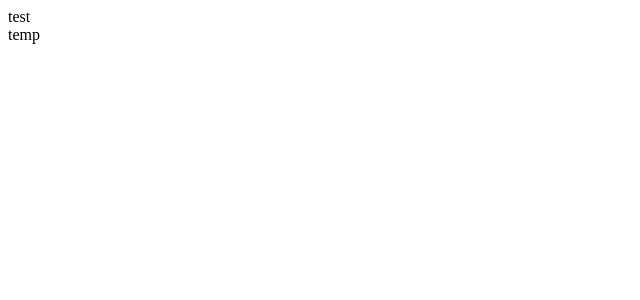
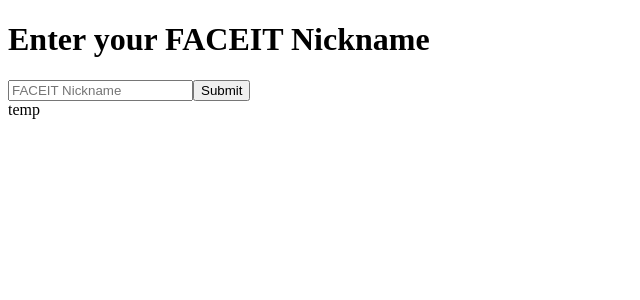
Before and after one commit to danpfister/faceit-stats, a React (Create React App) app: page / in a window 1280 px wide. Shown: the top 300 px of the page, without its empty margins (0-640 px from the left). Built offline with nearby package versions, Linux system fonts and the light colour scheme.

Commit message:
work in progress

```diff
--- a/src/App.js
+++ b/src/App.js
@@ -1,28 +1,16 @@
 import React, {useState, useEffect} from 'react';
 import './App.css';
 
-class NameForm extends React.Component {
-    constructor(props) {
-        super(props);
-        this.state = {value: ''};
-
-        this.handleChange = this.handleChange.bind(this);
-        this.handleSubmit = this.handleSubmit.bind(this);
-    }
-
-    handleChange(event) {
-        this.setState({value: event.target.value});
-    }
-
-    handleSubmit(event) {
-        console.log('name submitted: ' + this.state.value);
-        event.preventDefault();
-    }
-    render() {
-        return (
-            <div>test</div>
-        )
-    }
+function NameForm(props) {
+    return (
+        <div>
+            <h1>Enter your FACEIT Nickname</h1>
+            <form onSubmit={props.handleSubmit}>
+                <input name="nicknameinput" type="text" placeholder="FACEIT Nickname"/>
+                <button type="submit">Submit</button>
+            </form>
+        </div>
+    );
 }
 
 class App extends React.Component {
@@ -34,19 +22,17 @@
         this.handleNicknameSubmit = this.handleNicknameSubmit.bind(this);
     }
 
-    handleNicknameChange(nickname) {
-        this.setState({nickname: nickname})
-    }
-
-    handleNicknameSubmit(nickname) {
-        console.log('app received ' + nickname);
+    handleNicknameSubmit(event) {
+        event.preventDefault();
+        this.setState({nickname: event.target.nicknameinput.value});
+        console.log('app received ' + event.target.nicknameinput.value);
     }
 
     render() {
         return (
             <div className='app'>
                 <div className='nameform'>
-                    <NameForm handleSubmit={this.handleNicknameSubmit} handleChange={this.handleNicknameChange}/>
+                    <NameForm handleSubmit={this.handleNicknameSubmit}/>
                 </div>
                 <div className='stats'>
                     temp
```
